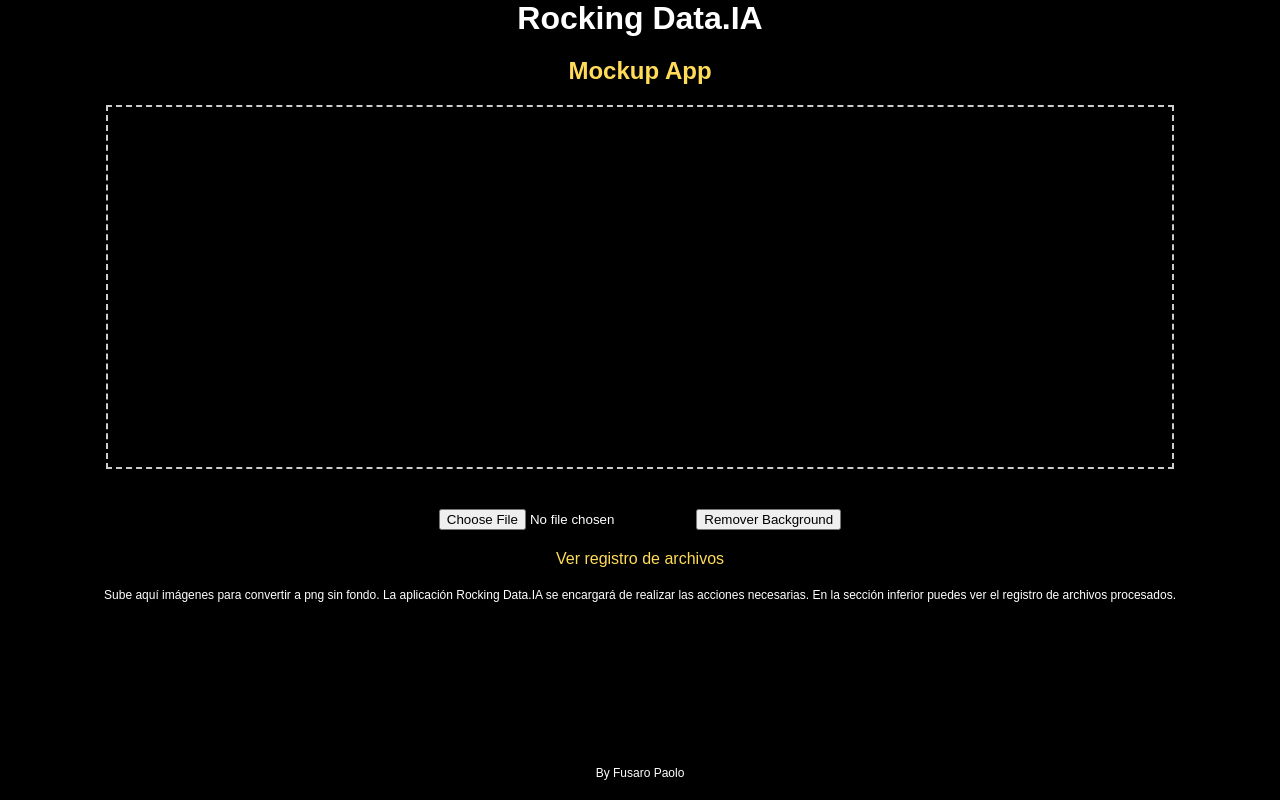
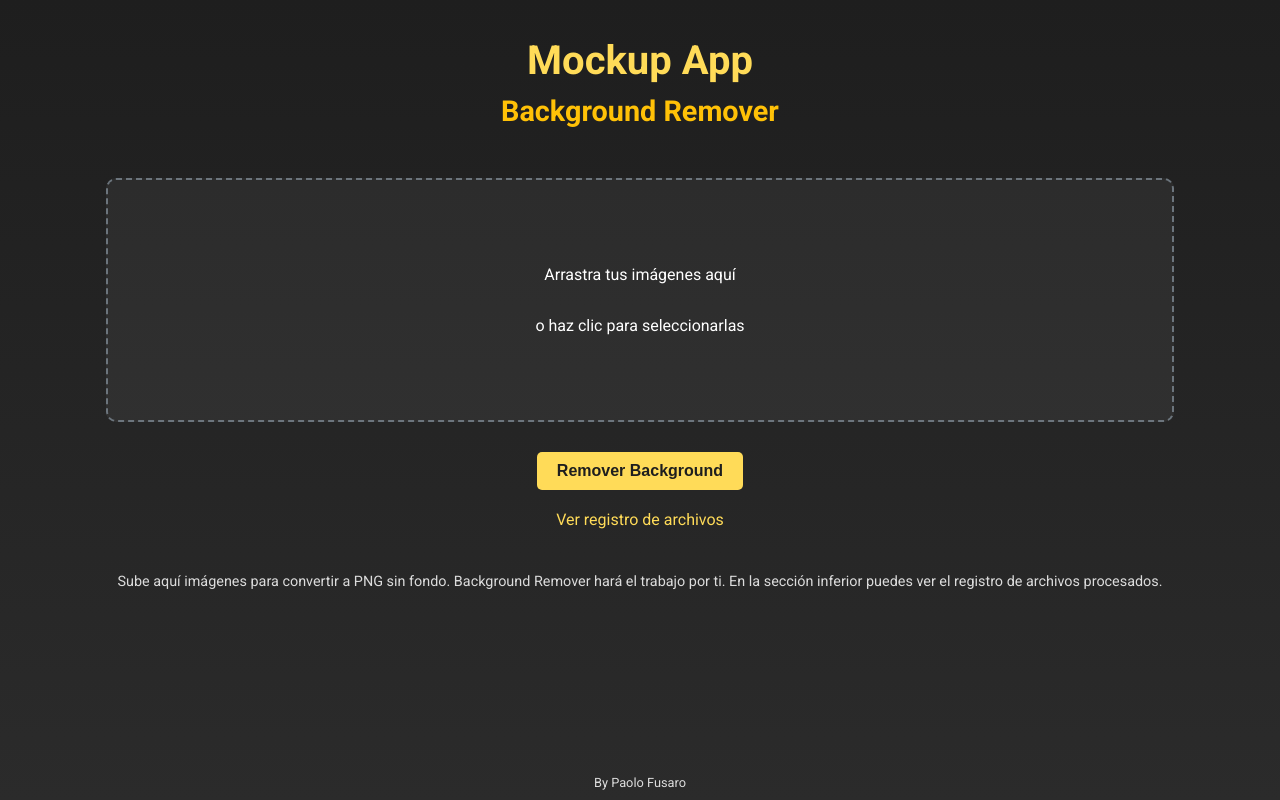
Before and after one commit to FusaroPaolo/mockup-app, a Flask app: page / in a window 1280 px wide. Run offline with Flask 2, Linux system fonts and the light colour scheme.

Commit message:
Update index.html

```diff
--- a/templates/index.html
+++ b/templates/index.html
@@ -4,87 +4,125 @@
   <meta charset="UTF-8">
   <meta name="viewport" content="width=device-width, initial-scale=1.0">
   <title>Rocking Data.IA</title>
+  <link href="https://fonts.googleapis.com/css2?family=Roboto:wght@400;700&display=swap" rel="stylesheet">
   <style>
     body {
-      background-color: black;
-      color: white;
-      font-family: Arial, sans-serif;
+      background: linear-gradient(to bottom, #1e1e1e, #2b2b2b);
+      color: #fff;
+      font-family: 'Roboto', Arial, sans-serif;
       margin: 0;
       padding: 0;
-      display: flex; /* Cambiar a flex para ordenar verticalmente */
-      flex-direction: column; /* Elementos apilados de arriba a abajo */
-      height: 100vh; /* Mantener la altura del cuerpo al 100% de la ventana */
+      display: flex;
+      flex-direction: column;
+      align-items: center;
+      justify-content: space-between;
+      height: 100vh;
+    }
+
+    h1 {
+      font-size: 2.5rem;
+      color: #FFDB58;
+      margin-bottom: 10px;
+    }
+
+    h2 {
+      font-size: 1.8rem;
+      color: #ffc107;
+      margin: 5px 0 20px;
     }
 
     .container {
       text-align: center;
-      width: 100%; /* Ancho completo */
-      margin-bottom: 20px; /* Añadir espacio entre elementos */
+      width: 100%;
+      padding: 10px;
     }
 
-    h1, h2, p {
-      margin: 0; /* Eliminar el margen predeterminado */
+    .drop-zone {
+      border: 2px dashed #6c757d;
+      padding: 20px;
+      width: 80%;
+      height: 200px;
+      margin: 10px auto;
+      display: flex;
+      align-items: center;
+      justify-content: center;
+      flex-direction: column;
+      cursor: pointer;
+      transition: background-color 0.3s ease, transform 0.3s ease;
+      background-color: rgba(255, 255, 255, 0.05);
+      border-radius: 10px;
     }
 
-    h1 {
-      color: white;
-      margin-bottom: 20px; /* Añadir espacio entre el título y el siguiente elemento */
+    .drop-zone:hover {
+      background-color: rgba(255, 255, 255, 0.1);
+      transform: scale(1.05);
     }
 
-    h2 {
-      color: #FFDB58; /* Amarillo mostaza */
+    .drop-zone.dragover {
+      background-color: rgba(255, 255, 255, 0.2);
     }
 
-    p {
-      color: white;
-      font-size: 12px;
+    input[type="file"] {
+      display: none;
+    }
+
+    input[type="submit"] {
+      background-color: #FFDB58;
+      color: #1e1e1e;
+      border: none;
+      padding: 10px 20px;
+      font-size: 1rem;
+      font-weight: bold;
+      border-radius: 5px;
+      cursor: pointer;
+      transition: background-color 0.3s ease;
+    }
+
+    input[type="submit"]:hover {
+      background-color: #ffc107;
     }
 
     .file-list {
-      display: block; /* Asegurar que sea un elemento de bloque */
-      color: #FFDB58; /* Color amarillo mostaza */
-      text-decoration: none; /* Eliminar subrayado */
+      color: #FFDB58;
+      text-decoration: none;
+      font-size: 1rem;
+      transition: color 0.3s ease;
     }
 
-    /* Estilos para la drop-zone */
-    .drop-zone {
-      border: 2px dashed #ccc;
-      padding: 20px;
-      width: 80vw;
-      height: 40vh; /* Reducir la altura para dejar espacio para otros elementos */
-      margin: 0 auto; /* Centrar horizontalmente */
-      display: flex;
-      flex-direction: column;
-      align-items: center;
-      justify-content: center;
-      cursor: pointer;
-      margin-bottom: 20px; /* Añadir espacio entre elementos */
+    .file-list:hover {
+      color: #ffc107;
     }
 
-    .drop-zone.dragover {
-      background-color: #f0f0f0;
+    .description {
+      font-size: 0.9rem;
+      color: #dcdcdc;
+      margin-top: 20px;
+      padding: 0 20px;
     }
 
-    /* Estilos para el pie de página */
     .footer {
-      margin-top: auto; /* Mover el pie de página al final */
+      text-align: center;
+      font-size: 0.8rem;
+      color: #dcdcdc;
+      margin-top: auto;
+      padding: 10px;
     }
 
-    /* Sección de texto para la descripción de funcionamiento */
-    .description {
-      text-align: center;
-      margin-bottom: 20px; /* Añadir espacio entre elementos */
+    .footer p {
+      margin: 0;
     }
   </style>
 </head>
 <body>
   <div class="container">
-    <h1>Rocking Data.IA</h1>
-    <h2>Mockup App</h2>
+    <h1>Mockup App</h1>
+    <h2>Background Remover</h2>
   </div>
 
   <div class="container">
     <div id="dropZone" class="drop-zone">
+      <p>Arrastra tus imágenes aquí</p>
+      <p>o haz clic para seleccionarlas</p>
     </div>
   </div>
 
@@ -101,19 +139,18 @@
 
   <div class="container description">
     <p>
-      Sube aquí imágenes para convertir a png sin fondo. La aplicación Rocking Data.IA se encargará de realizar las acciones necesarias.
+      Sube aquí imágenes para convertir a PNG sin fondo. Background Remover hará el trabajo por ti.
       En la sección inferior puedes ver el registro de archivos procesados.
     </p>
   </div>
 
-  <div class="container footer">
-    <p>By Fusaro Paolo</p>
+  <div class="footer">
+    <p>By Paolo Fusaro</p>
   </div>
 
   <script>
     let dropZone = document.getElementById("dropZone");
     let fileInput = document.getElementById("fileInput");
-    let uploadForm = document.getElementById("uploadForm");
 
     dropZone.addEventListener("click", function () {
       fileInput.click();
@@ -121,3 +158,18 @@
 
     fileInput.addEventListener("change", function () {
       if (fileInput.files.length > 0) {
+        dropZone.classList.add("dragover");
+      }
+    });
+
+    dropZone.addEventListener("dragover", function (e) {
+      e.preventDefault();
+      dropZone.classList.add("dragover");
+    });
+
+    dropZone.addEventListener("dragleave", function () {
+      dropZone.classList.remove("dragover");
+    });
+  </script>
+</body>
+</html>
```
